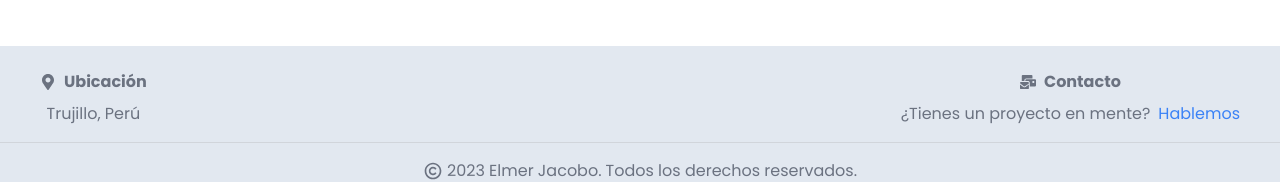
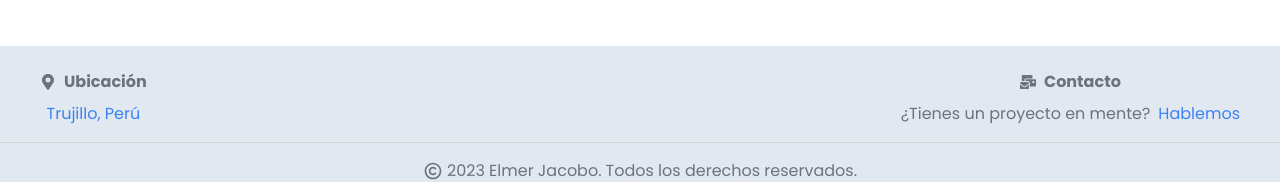
Before and after one commit to elmerjacobo97/portfolio, a Next.js app: page / in a window 1280 px wide. Shown: the part 593-775 px from the top of the page. Built offline with nearby package versions, Linux system fonts and the light colour scheme.

Commit message:
google maps

```diff
--- a/src/components/Footer.tsx
+++ b/src/components/Footer.tsx
@@ -28,8 +28,16 @@
             <FaMapMarkerAlt className="mr-2" />
             <strong>Ubicación</strong>
           </div>
-          Trujillo, Perú
+          <a
+            href="https://www.google.com/maps?q=Trujillo,Perú"
+            target="_blank"
+            rel="noopener noreferrer"
+            className="text-blue-500 dark:text-blue-400 link-hover"
+          >
+            Trujillo, Perú
+          </a>
         </div>
+
         <div
           className={`hidden mb-4 italic text-center md:block animate__animated ${currentAnimation}`}
           key={quoteIndex}
```
